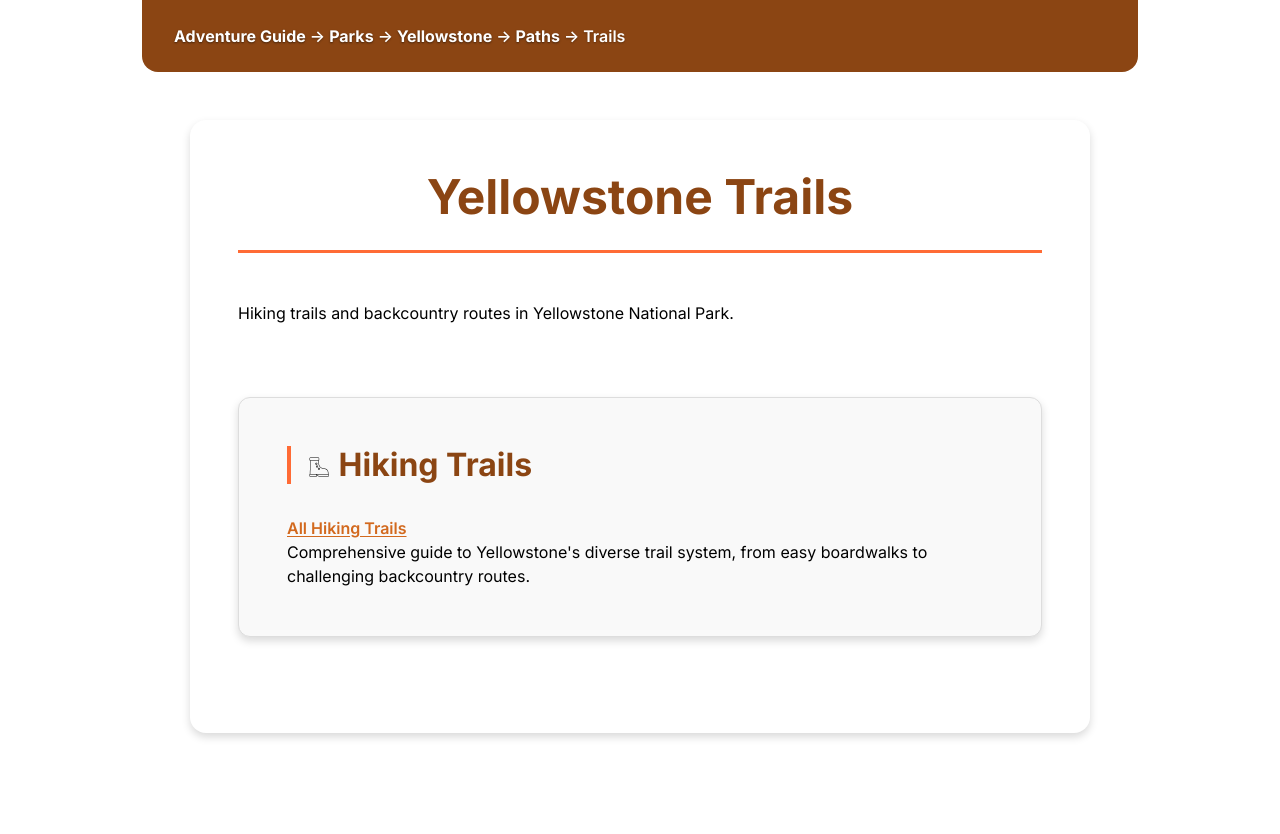
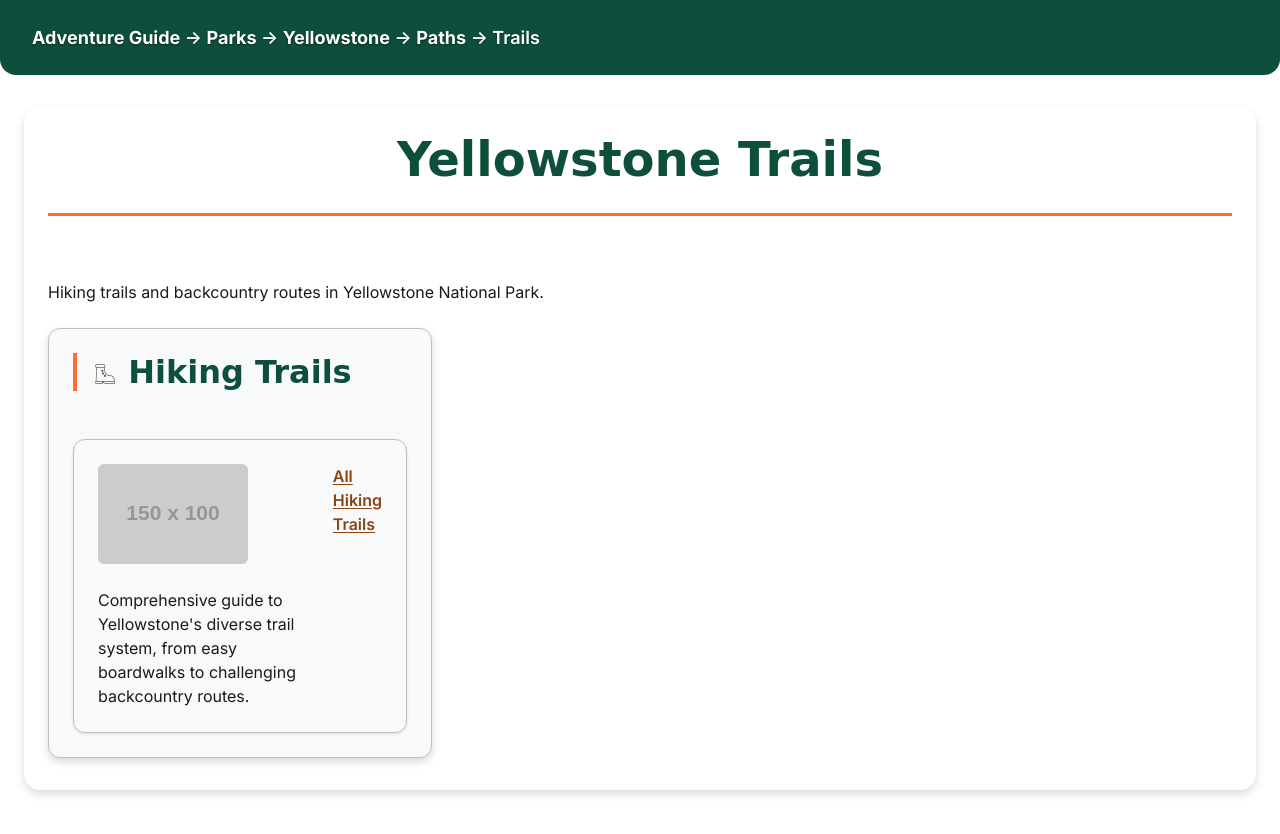
Before and after one commit to colterpurcell/CSC437, a website: page packages/proto/public/parks/yellowstone/paths/trails-index.html in a window 1280 px wide. Drawn offline with Linux system fonts and the light colour scheme; placeholder pictures from the web are drawn by us; a web font is replaced by a local one.

Commit message:
Adding iteration 1 of grid layout plus new header font

```diff
--- a/packages/proto/public/parks/yellowstone/paths/trails-index.html
+++ b/packages/proto/public/parks/yellowstone/paths/trails-index.html
@@ -17,22 +17,24 @@
       <h1>Yellowstone Trails</h1>
       <p>Hiking trails and backcountry routes in Yellowstone National Park.</p>
 
-      <section>
+      <section class="grid-section">
         <h2>
           <svg class="icon icon-md">
             <use href="/assets/icons/camping.svg#icon-boot"></use>
           </svg>
           Hiking Trails
         </h2>
-        <ul>
-          <li>
-            <a href="trails.html">All Hiking Trails</a>
-            <p>
-              Comprehensive guide to Yellowstone's diverse trail system, from
-              easy boardwalks to challenging backcountry routes.
-            </p>
-          </li>
-        </ul>
+        <div class="card">
+          <img
+            src="https://via.placeholder.com/150x100?text=Hiking+Trails"
+            alt="Hiking Trails"
+          />
+          <a href="trails.html">All Hiking Trails</a>
+          <p>
+            Comprehensive guide to Yellowstone's diverse trail system, from easy
+            boardwalks to challenging backcountry routes.
+          </p>
+        </div>
       </section>
     </article>
   </body>
--- a/packages/proto/public/styles/page.css
+++ b/packages/proto/public/styles/page.css
@@ -1,3 +1,4 @@
+@import url('https://fonts.googleapis.com/css2?family=Knewave&display=swap');
 @import url('https://fonts.googleapis.com/css2?family=Inter:wght@400;500;600;700&display=swap');
 @import url('/styles/reset.css');
 @import url('/styles/tokens.css');
@@ -14,9 +15,7 @@ body {
   font-weight: var(--font-weight-normal);
   line-height: var(--line-height-base);
   margin: 0;
-  padding: var(--spacing-xxl);
-  max-width: 900px;
-  margin: 0 auto;
+  padding: var(--spacing-lg);
 }
 
 /* Navigation styling */
@@ -24,10 +23,16 @@ nav {
   background-color: var(--color-background-header);
   color: var(--color-text-inverted);
   padding: var(--spacing-lg) var(--spacing-xl);
-  margin: calc(-1 * var(--spacing-xxl)) calc(-1 * var(--spacing-xxl)) var(--spacing-xxl) calc(-1 * var(--spacing-xxl));
+  margin: calc(-1 * var(--spacing-lg)) calc(-1 * var(--spacing-lg)) var(--spacing-xl) calc(-1 * var(--spacing-lg));
   border-radius: 0 0 var(--radius-lg) var(--radius-lg);
+  font-family: var(--font-family-primary);
   font-weight: var(--font-weight-semibold);
   text-shadow: 0 1px 2px rgba(0, 0, 0, 0.3);
+  font-size: var(--font-size-lg);
+
+  &>a:visited {
+    color: var(--color-text-inverted);
+  }
 }
 
 nav a {
@@ -49,7 +54,7 @@ nav a:hover {
 /* Typography */
 h1 {
   color: var(--color-primary);
-  font-family: var(--font-family-heading);
+  font-family: var(--font-family-display);
   font-size: 3rem;
   font-weight: var(--font-weight-bold);
   line-height: var(--line-height-tight);
@@ -62,7 +67,7 @@ h1 {
 
 h2 {
   color: var(--color-primary);
-  font-family: var(--font-family-heading);
+  font-family: var(--font-family-display);
   font-size: 2rem;
   font-weight: var(--font-weight-bold);
   line-height: var(--line-height-tight);
@@ -75,23 +80,64 @@ h2 {
 /* Article and section styling */
 article {
   background-color: var(--color-background-section);
-  padding: var(--spacing-xxl);
+  padding: var(--spacing-lg);
   border-radius: var(--radius-lg);
   box-shadow: var(--shadow-md);
+  display: grid;
+  grid-template-columns: repeat(auto-fit, minmax(350px, 1fr));
+  gap: var(--spacing-md);
+}
+
+article>h1,
+article>p {
+  grid-column: 1 / -1;
 }
 
 section {
   background-color: var(--color-background-card);
-  padding: var(--spacing-xxl);
-  margin: var(--spacing-xxl) 0;
+  padding: var(--spacing-lg);
+  margin: var(--spacing-sm) 0;
   border-radius: var(--radius-md);
   border: 1px solid var(--color-border);
   box-shadow: var(--shadow-md);
   position: relative;
 }
 
-section:not(:first-child) {
-  margin-top: calc(var(--spacing-xxl) * 1.5);
+/* Global Grid System */
+.grid-section {
+  display: grid;
+  grid-template-columns: repeat(auto-fit, minmax(250px, 1fr));
+  gap: var(--spacing-lg);
+}
+
+.grid-section h2 {
+  grid-column: 1 / -1;
+  margin-bottom: var(--spacing-lg);
+}
+
+.card {
+  display: grid;
+  grid-template-columns: auto 1fr;
+  gap: var(--spacing-lg);
+  align-items: start;
+  background-color: var(--color-background-card);
+  padding: var(--spacing-lg);
+  border-radius: var(--radius-md);
+  border: 1px solid var(--color-border);
+  box-shadow: var(--shadow-sm);
+  transition: all 0.2s ease;
+}
+
+.card img {
+  border-radius: var(--radius-sm);
+  max-width: 150px;
+  height: auto;
+}
+
+.card:hover {
+  border-color: var(--color-accent);
+  box-shadow: var(--shadow-md);
+  transform: translateY(-1px);
 }
 
 li strong {
@@ -195,3 +241,16 @@ section:target {
   width: 64px;
   height: 64px;
 }
+
+/* Responsive adjustments */
+@media (max-width: 768px) {
+  body {
+    padding: var(--spacing-lg);
+  }
+
+  nav {
+    padding: var(--spacing-sm) var(--spacing-md);
+    margin: calc(-1 * var(--spacing-lg)) calc(-1 * var(--spacing-lg)) var(--spacing-xl) calc(-1 * var(--spacing-lg));
+    font-size: var(--font-size-sm);
+  }
+}
--- a/packages/proto/public/styles/tokens.css
+++ b/packages/proto/public/styles/tokens.css
@@ -1,38 +1,60 @@
 :root {
-  /* Color Palette - Warm Modern Theme */
-  --color-primary: #8B4513;
-  --color-primary-light: #CD853F;
-  --color-primary-dark: #654321;
+  /* Color Palette - High Contrast Nature Theme */
+  --color-primary: #0D4F3C;
+  /* Deep forest green */
+  --color-primary-light: #1B6B47;
+  /* Medium forest green */
+  --color-primary-dark: #062D23;
+  /* Very dark forest green */
   --color-accent: #FF6B35;
+  /* Bright orange (trail marker) */
   --color-accent-hover: #E55A2B;
+  /* Darker orange on hover */
 
   /* Text Colors */
-  --color-text: #000000;
-  --color-text-light: #444444;
+  --color-text: #1A1A1A;
+  /* Near black for maximum contrast */
+  --color-text-light: #2D2D2D;
+  /* Dark gray for secondary text */
   --color-text-inverted: #FFFFFF;
-  --color-text-muted: #777777;
+  /* Pure white for dark backgrounds */
+  --color-text-muted: #666666;
+  /* Medium gray for muted text */
 
   /* Background Colors */
   --color-background-page: #FFFFFF;
+  /* Pure white page background */
   --color-background-header: var(--color-primary);
+  /* Dark green header */
   --color-background-section: #FFFFFF;
-  --color-background-card: #F9F9F9;
-  --color-background-anchor-highlight: rgba(210, 105, 30, 0.15);
+  /* White sections */
+  --color-background-card: #F8F9FA;
+  /* Light gray cards */
+  --color-background-anchor-highlight: var(--color-accent);
 
   /* Border Colors */
-  --color-border: #DDDDDD;
+  --color-border: #C0C0C0;
+  /* Medium gray borders */
   --color-border-accent: var(--color-accent);
-  --color-border-light: #F0F0F0;
+  /* Orange accent borders */
+  --color-border-light: #E8E8E8;
+  /* Light gray borders */
 
   /* Link Colors */
-  --color-link: #D2691E;
+  --color-link: #8B4513;
+  /* Brown links */
   --color-link-hover: #FF6B35;
-  --color-link-visited: #F5A623;
+  /* Orange on hover */
+  --color-link-visited: var(--color-primary-light);
+  /* Lighter green for visited links */
 
   /* Status Colors */
-  --color-success: var(--color-primary-light);
-  --color-warning: var(--color-accent);
-  --color-error: #C44536;
+  --color-success: #28A745;
+  /* Standard success green */
+  --color-warning: #FFC107;
+  /* Standard warning yellow */
+  --color-error: #DC3545;
+  /* Standard error red */
 
   /* Icon Color */
   --color-icon: var(--color-text);
@@ -48,8 +70,8 @@
   --spacing-xxl: 48px;
 
   /* Typography */
+  --font-family-display: 'Knewave', cursive;
   --font-family-primary: 'Inter', -apple-system, BlinkMacSystemFont, 'Segoe UI', Roboto, sans-serif;
-  --font-family-heading: var(--font-family-primary);
   --font-size-sm: 0.875rem;
   --font-size-base: 1rem;
   --font-size-lg: 1.125rem;
```
Also changed, not shown: packages/proto/public/campers/camper.html (added, +64 -0 lines), packages/proto/public/parks/yellowstone/campsites/index.html (+11 -11 lines), packages/proto/public/parks/yellowstone/paths/roads.html (+4 -5 lines), packages/proto/public/parks/yosemite/campsites/index.html (+7 -7 lines), packages/proto/public/parks/yosemite/paths/roads.html (+7 -7 lines), packages/proto/public/parks/yosemite/paths/trails-index.html (+9 -10 lines).
